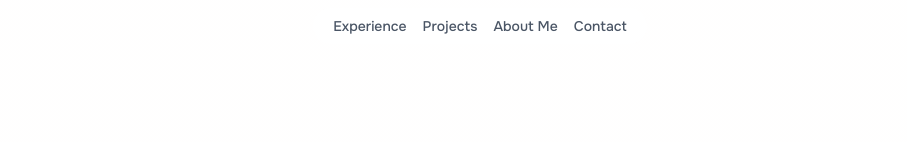
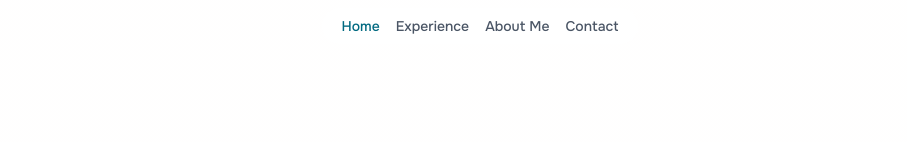
Before and after one commit to rjvelazco/rjvelazco-v2, a Next.js app: page /portfolio in a window 1280 px wide. Shown: the top 142 px of the page, without its empty margins (160-1067 px from the left). Built offline with nearby package versions, Linux system fonts and the light colour scheme.

Commit message:
feat: enhance navigation with active state management and update header structure

```diff
--- a/src/app/portfolio/components/Experience.tsx
+++ b/src/app/portfolio/components/Experience.tsx
@@ -32,7 +32,7 @@ const ExperienceItem = ({ title, company, date, description, link }: any) => {
         className="relative mx-12 pb-12 grid before:absolute before:left-[-35px] before:block before:h-full before:border-l-2 before:border-black/20 before:content-[''] md:grid-cols-5 md:gap-10 md:space-x-4]"
       >
         <div className="relative pb-12 md:col-span-2">
-          <div className="sticky top-0">
+          <div>
             <span className="text-petrol -left-[42.5px] absolute rounded-full text-5xl">&bull;</span>
             <h3 className="text-xl font-bold text-petrol-light">{title}</h3>
             <h4 className="font-semibold text-xl text-gray-600">{company}</h4>
--- a/src/app/portfolio/components/Header.tsx
+++ b/src/app/portfolio/components/Header.tsx
@@ -1,14 +1,24 @@
+"use client";
+
+import Link from "next/link";
+import { useEffect, useState } from "react";
+
 const navItems = [
+  {
+    title: "Home",
+    label: "home",
+    url: "/portfolio",
+  },
   {
     title: "Experience",
     label: "experience",
     url: "/portfolio#experience",
   },
-  {
-    title: "Projects",
-    label: "projects",
-    url: "/portfolio#projects",
-  },
+  // {
+  //   title: "Projects",
+  //   label: "projects",
+  //   url: "/portfolio#projects",
+  // },
   {
     title: "About Me",
     label: "about-me",
@@ -22,17 +32,47 @@ const navItems = [
 ];
 
 export const Header = () => {
+  const [activeSection, setActiveSection] = useState<string | null>(null);
+  const [navActive, setNavActive] = useState<boolean>(false);
+
+  useEffect(() => {
+    const handleScroll = () => {
+      const sections = document.querySelectorAll("section");
+
+      setNavActive(window.scrollY > 50);
+
+      sections.forEach((section) => {
+        const sectionTop = section.offsetTop;
+        const sectionHeight = section.clientHeight;
+
+        if (window.scrollY >= sectionTop - sectionHeight / 2) {
+          setActiveSection(section.id);
+        }
+      });
+    };
+
+    window.addEventListener("scroll", handleScroll);
+    return () => window.removeEventListener("scroll", handleScroll);
+  }, []);
+
   return (
     <header className="fixed top-0 z-10 flex items-center justify-center w-full mx-auto mt-2">
-      <nav className="flex px-3 text-sm font-medium rounded-full text-gray-600 justify-center items-center bg-white/80 backdrop-blur-xs">
-        {navItems.map((link) => (
-          <a
-            className="relative block px-2 py-2 transition hover:text-blue-500"
+      <nav className={`flex px-3 text-sm font-medium rounded-full text-gray-600 justify-center items-center bg-white/80 backdrop-blur-xs ${navActive ? "shadow-md" : ""}`}>
+        {navItems.map((link, index) => (
+          <Link
+            key={index}
             aria-label={link.label}
             href={link.url}
+            onClick={() => setActiveSection(link.label)}
           >
-            {link.title}
-          </a>
+            <span
+              className={`relative block px-2 py-2 transition hover:text-petrol ${
+                activeSection === link.label ? "text-petrol" : ""
+              }`}
+            >
+              {link.title}
+            </span>
+          </Link>
         ))}
       </nav>
     </header>
--- a/src/app/portfolio/page.tsx
+++ b/src/app/portfolio/page.tsx
@@ -8,7 +8,7 @@ export default function Portfolio() {
 
   return (
     <div className="px-4">
-      <SectionContainer className="py-16 md:py-36">
+      <SectionContainer className="py-16 md:py-36" id="home">
         <div className="max-w-xl">
           <div className="flex gap-4 mb-4">
             <img
@@ -63,7 +63,7 @@ export default function Portfolio() {
                 I&apos;m <strong>Rafael Velazco</strong>, a software engineer
                 passionate about programming and always eager to learn. I
                 consider myself a{" "}
-                <strong> sociable, adaptable person </strong>, constantly
+                <strong> sociable, adaptable person</strong>, constantly
                 looking for new challenges.
               </p>
 
```
